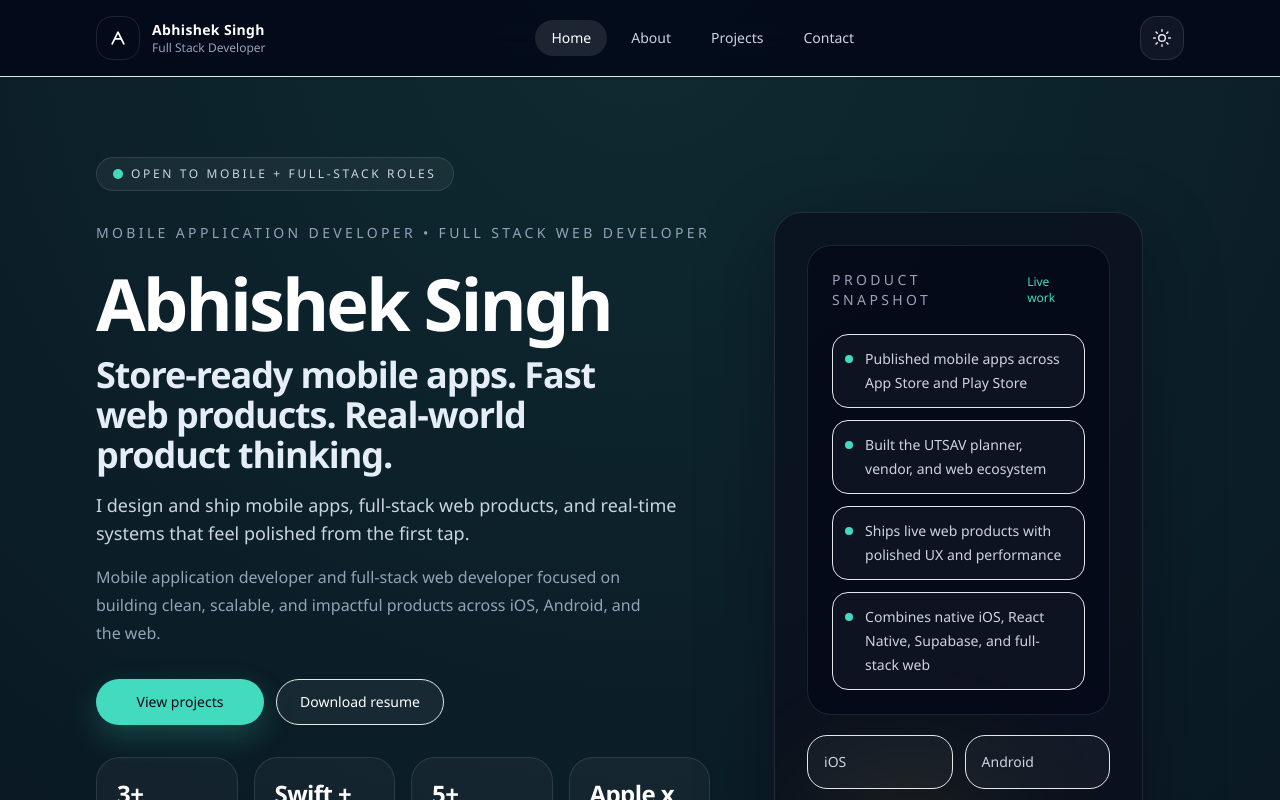
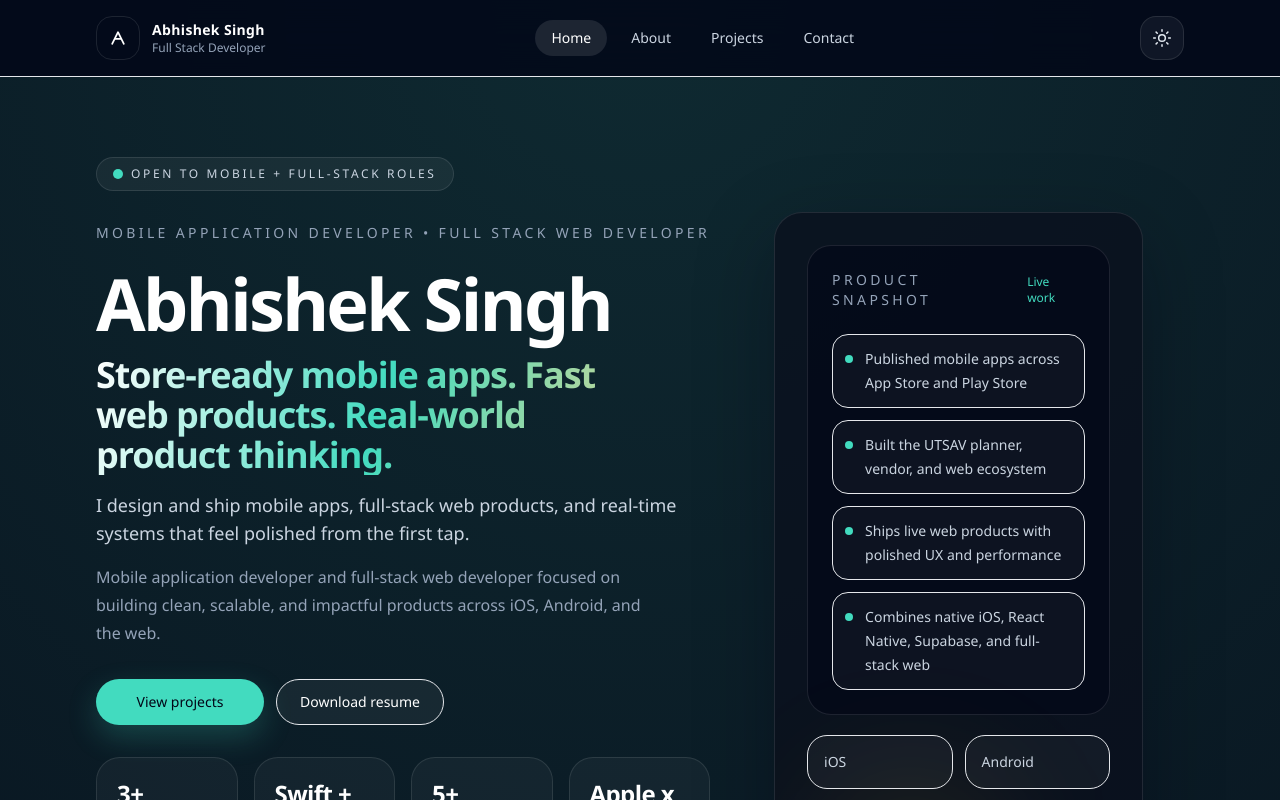
Before and after one commit to Abhishek-dev69/Personal-Portfolio, a Next.js app: page / in a window 1280 px wide. Shown: the top 800 px of the page. Built offline with nearby package versions, Linux system fonts and the light colour scheme.

Commit message:
style: add premium homepage motion

```diff
--- a/app/globals.css
+++ b/app/globals.css
@@ -101,6 +101,24 @@ body {
   animation: projects-marquee 90s linear infinite;
 }
 
+.aurora-text {
+  background: linear-gradient(110deg, #ffffff 0%, #42dbbf 46%, #f8d48a 100%);
+  -webkit-background-clip: text;
+  background-clip: text;
+  color: transparent;
+}
+
+[data-theme="light"] .aurora-text {
+  background: linear-gradient(110deg, #0f172a 0%, #0fbaa0 48%, #b7791f 100%);
+  -webkit-background-clip: text;
+  background-clip: text;
+  color: transparent !important;
+}
+
+.reveal-up {
+  animation: reveal-up 700ms ease both;
+}
+
 .projects-marquee-mask {
   -webkit-mask-image: linear-gradient(
     90deg,
@@ -125,6 +143,18 @@ body {
 
   to {
     transform: translateX(calc(-50% - (var(--marquee-gap) / 2)));
+  }
+}
+
+@keyframes reveal-up {
+  from {
+    opacity: 0;
+    transform: translateY(18px);
+  }
+
+  to {
+    opacity: 1;
+    transform: translateY(0);
   }
 }
 
@@ -179,6 +209,10 @@ svg {
     padding-bottom: 0.25rem;
   }
 
+  .reveal-up {
+    animation: none;
+  }
+
   *,
   *::before,
   *::after {
```
